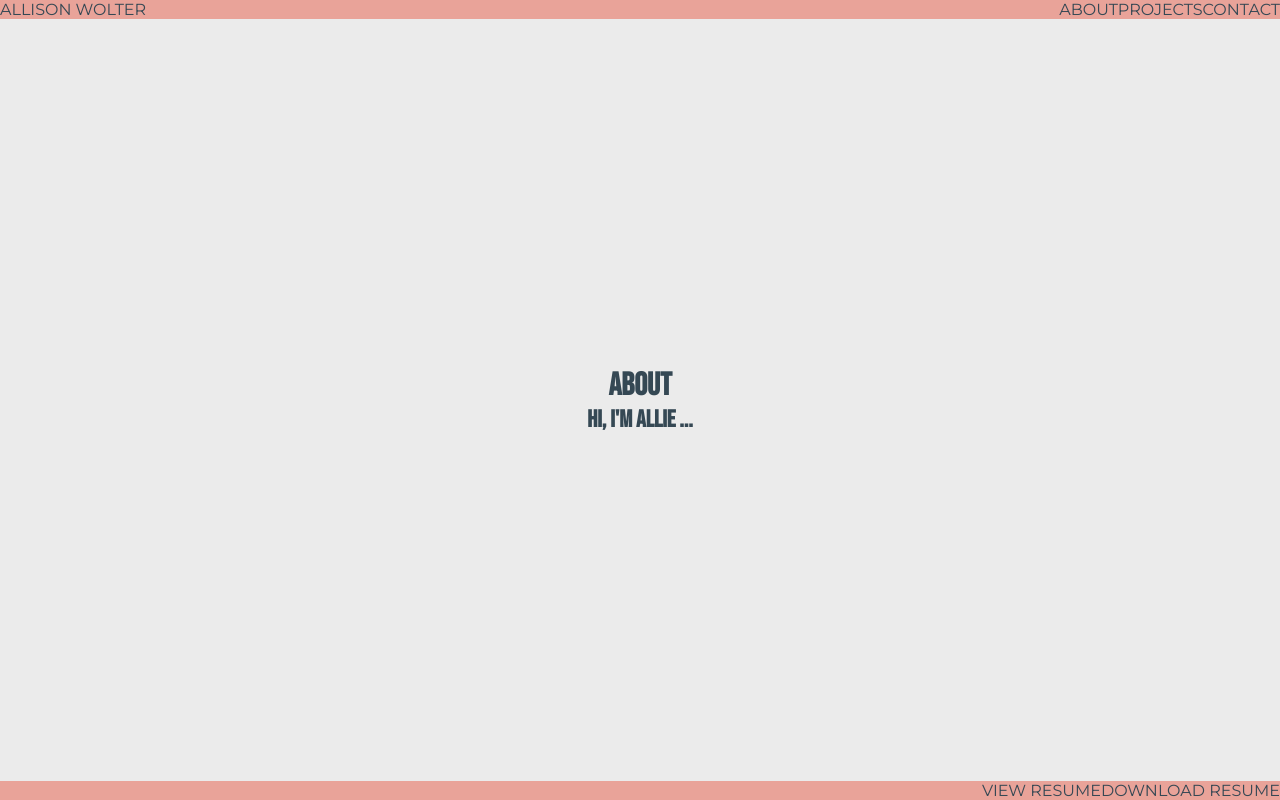
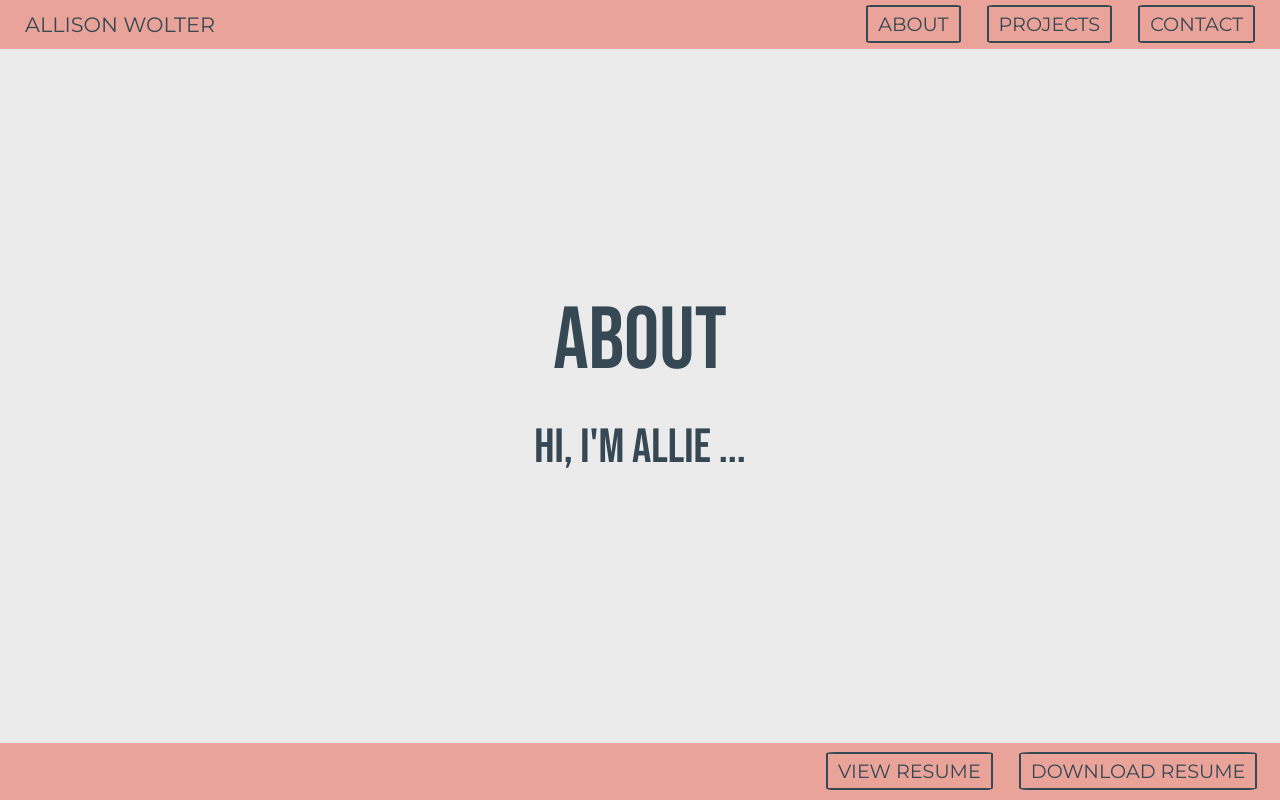
Before and after one commit to awolter27/portfolio, a React (Create React App) app in the folder frontend/: page /about in a window 1280 px wide. Built offline with nearby package versions, Linux system fonts and the light colour scheme; no server answers.

Commit message:
Media query for laptops complete

```diff
--- a/frontend/src/styles/main.css
+++ b/frontend/src/styles/main.css
@@ -70,7 +70,6 @@ nav {
   flex-direction: column;
   height: 100vh;
   justify-content: center;
-  width: 100vw;
 }
 
 .about-heading,
@@ -282,7 +281,136 @@ a {
 
 /* Laptops */
 @media screen and (max-width: 1599px) and (min-width: 1200px) {
-  @media screen and (min-width: 1600px) {
+  nav {
+    padding: 1.5vh;
+  }
+
+  .header-name {
+    font-size: 1.3em;
+    font-weight: 400;
+    padding: 0 13px;
+  }
+
+  .link {
+    border: 2px solid rgb(53, 72, 84);
+    font-size: 1.2em;
+    font-weight: 400;
+    margin: 0 13px;
+    padding: 5px 10px;
+  }
+
+  .home-left-inner-div {
+    margin-left: 5%;
+    margin-right: 3%;
+  }
+
+  .home-right-inner-div {
+    margin-left: 3%;
+    margin-right: 5%;
+  }
+
+  #headshot {
+    border: 4px solid rgb(233, 163, 153);
+    max-height: 90%;
+    max-width: 90%;
+  }
+
+  .home-name {
+    font-size: 7em;
+    font-weight: 500;
+  }
+
+  .home-title {
+    font-size: 3.5em;
+    font-weight: 300;
+  }
+
+  .about-heading,
+  .projects-heading,
+  .contact-heading {
+    font-size: 5.5em;
+    font-weight: 500;
+  }
+
+  .about-name {
+    font-size: 3em;
+    font-weight: 500;
+    padding-top: 25px;
+  }
+
+  .about-bio {
+    font-size: 1.3em;
+    font-weight: 300;
+    padding-top: 35px;
+  }
+
+  .projects-outer-div {
+    grid-gap: 15px;
+  }
+
+  .projects-inner-div {
+    border: 2px solid #373A36;
+    margin-top: 20px;
+    height: 450px;
+    width: 450px;
+    padding: 20px;
+  }
+
+  .projects-name {
+    font-size: 4em;
+    font-weight: 500;
+  }
+
+  #projects-image {
+    border: 1px solid rgb(53, 72, 84);
+    height: 250px;
+    margin: 10px 10px 30px 10px;
+    width: auto;
+  }
+
+  button {
+    font-size: 1.3em;
+    font-weight: 300;
+    margin: 0 10px;
+    padding: 5px 10px;
+  }
+
+  .contact-inner-div {
+    margin: 15px 0;
+    padding-top: 10px;
+  }
+
+  .contact-image {
+    height: 45px;
+    margin-right: 25px;
+    width: 45px;
+  }
+
+  span {
+    font-size: 1.3em;
+  }
+
+  .contact-name {
+    font-size: 1.9em;
+    font-weight: 400;
+  }
+
+  footer {
+    padding: 1.2vh;
+  }
+
+  .view-resume,
+  .download-resume {
+    border: 2px solid rgb(53, 72, 84);
+    font-size: 1.2em;
+    font-weight: 400;
+    margin: 0 13px;
+    padding: 5px 10px;
+  }
+}
+
+/* Tablets */
+@media screen and (max-width: 1199px) and (min-width: 768px) {
     nav {
     padding: 1.7vh;
   }
@@ -408,16 +536,11 @@ a {
     padding: 5px 10px;
   }
 }
-}
-
-/* Tablets */
-@media screen and (max-width: 1199px) and (min-width: 768px) {
-  /* CSS rules for tablets here */
-}
 
 /* Phones */
 @media screen and (max-width: 767px) {
   nav {
+    background-color: blueviolet;
     padding: 10px;
   }
 
```
Lines whose indentation alone changed are shown as unchanged.
